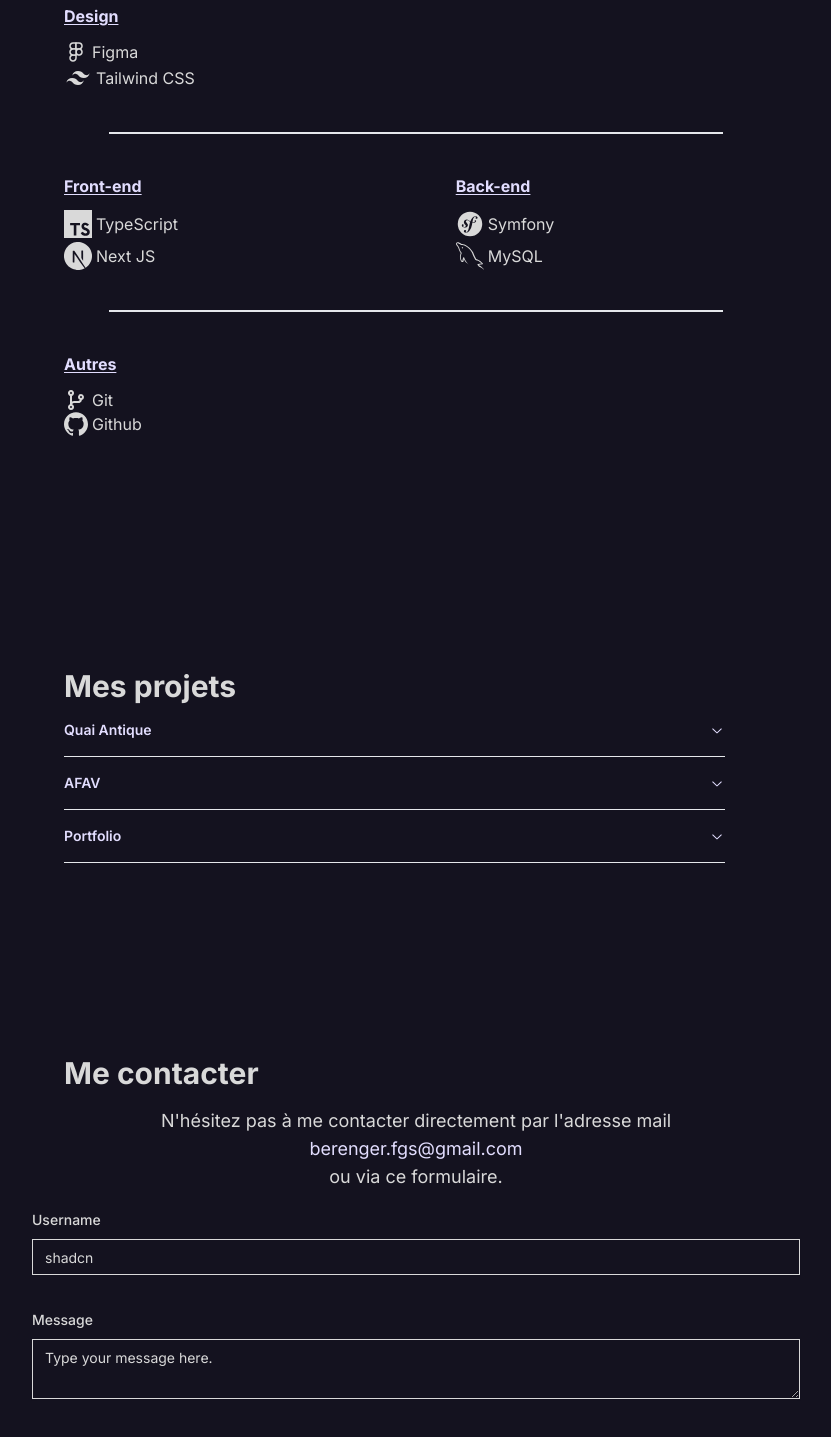
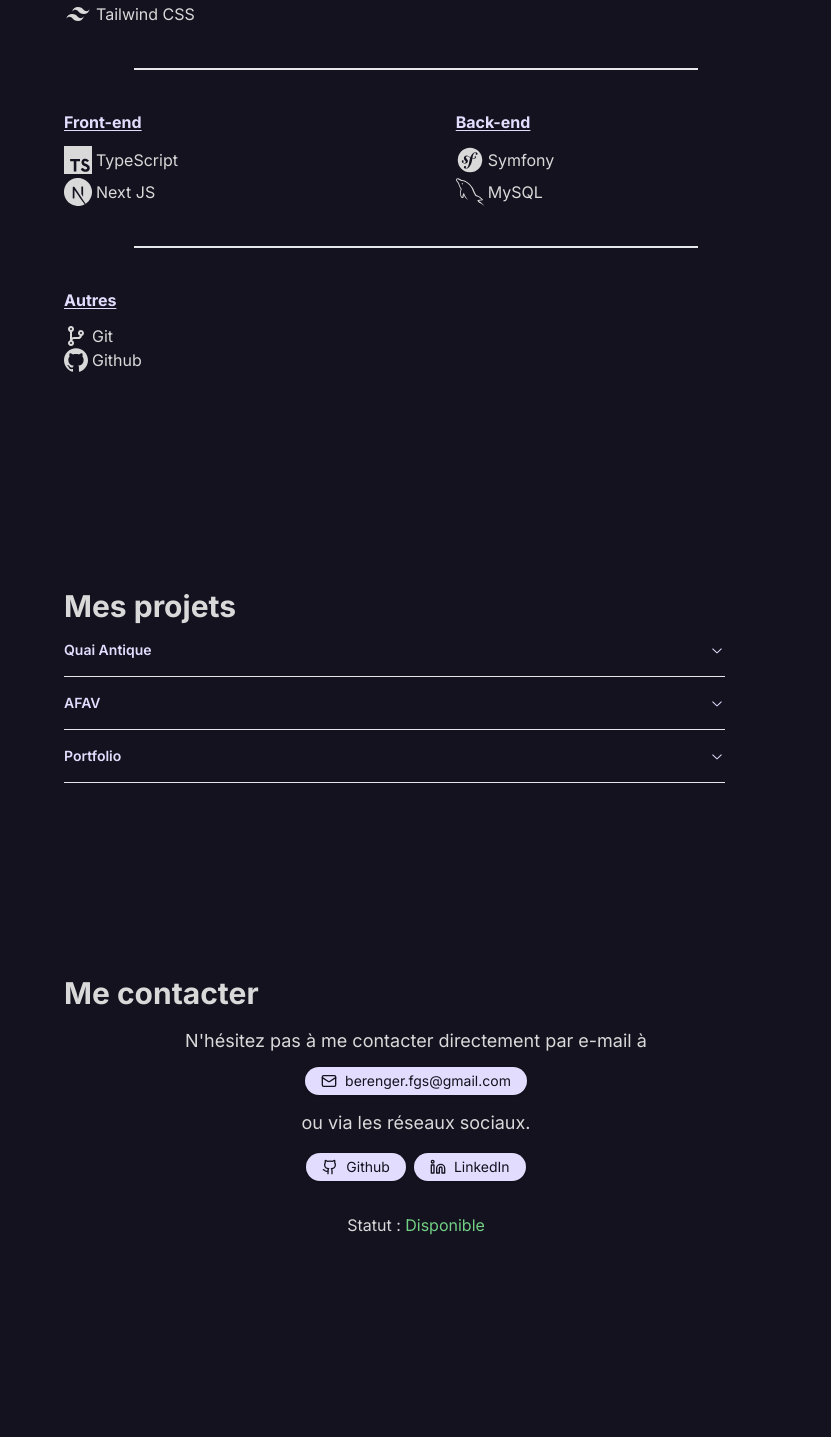
Before and after one commit to beren87/mon-portfolio, a Next.js app: page / in a window 1280 px wide. Shown: the part 1082-2519 px from the top of the page, without its empty margins (224-1055 px from the left). After the commit the page ends 2475 px from the top, so only its background shows below. Built offline with nearby package versions, Linux system fonts and the light colour scheme.

Commit message:
adjustment of each section's container and improvement of the contact section

```diff
--- a/components/About.tsx
+++ b/components/About.tsx
@@ -10,7 +10,7 @@ export const About = () => {
       id='profil'
       className='container gap-16 pt-8 sm:pt-4 scroll-m-1 sm:scroll-m-24 md:scroll-m-1'
     >
-      <div>
+      <div className='pt-3 sm:pt-8'>
         <h1 className='font-bold text-lg sm:text-3xl'>À propos de moi</h1>
       </div>
       <div className='flex flex-row py-4 sm:py-10'>
--- a/components/Contact.tsx
+++ b/components/Contact.tsx
@@ -1,110 +1,65 @@
 "use client"
-import React, { useState } from "react"
-import { z } from "zod"
-import { zodResolver } from "@hookform/resolvers/zod"
-import { useForm } from "react-hook-form"
+import React from "react"
+import Link from "next/link"
+import { Mail, Github, Linkedin } from "lucide-react"
+
 import { Button } from "@/components/ui/button"
-import {
-  Form,
-  FormControl,
-  FormDescription,
-  FormField,
-  FormItem,
-  FormLabel,
-  FormMessage,
-} from "@/components/ui/form"
-import { Input } from "@/components/ui/input"
-import { Textarea } from "@/components/ui/textarea"
-
-const formSchema = z.object({
-  username: z
-    .string()
-    .min(2, {
-      message: "Le nom doit contenir au moins 2 caractères",
-    })
-    .max(50, {
-      message: "Le nom doit contenir au maximum 50 caractères",
-    }),
-  message: z.string(), // Ajout du schéma pour le champ message
-})
 
 export const Contact = () => {
-  const [isSubmitted, setIsSubmitted] = useState(false)
-
-  const form = useForm<z.infer<typeof formSchema>>({
-    resolver: zodResolver(formSchema),
-    defaultValues: {
-      username: "",
-      message: "", // Définir une valeur par défaut pour le champ message
-    },
-  })
-
-  const onSubmit = form.handleSubmit(values => {
-    console.log("Form submitted with values:", values)
-    setIsSubmitted(true)
-    form.reset() // Réinitialiser les valeurs du formulaire
-  })
-
   return (
     <section
       id='contact'
-      className='scroll-m-1 sm:scroll-m-24 md:scroll-m-1 pt-20 pb-72 sm:pb-20 sm:pt-4'
+      className='container scroll-m-1 sm:scroll-m-24 md:scroll-m-1 pt-20 pb-72 sm:pb-20 sm:pt-4'
     >
-      <div className='flex flex-row container gap-16 pt-2 sm:pt-10 md:pt-24'>
+      <div className=' pt-2 sm:pt-10 md:pt-24'>
         <div>
           <h1 className='font-bold text-lg sm:text-3xl'>Me contacter</h1>
-          <div className='pt-8 sm:pt-4 pb-4 text-sm sm:text-lg'>
-            <p className='text-center'>
-              N'hésitez pas à me contacter directement par l'adresse mail{" "}
-              <a
-                className='text-secondary  hover:underline break-normal indent-20 sm:indent-24'
+        </div>
+        <div className=' pt-8 sm:pt-4 pb-4 text-sm sm:text-lg'>
+          <p className='text-center sm:text-center pb-3'>
+            N'hésitez pas à me contacter directement par e-mail à{" "}
+          </p>
+          <div className='text-center sm:text-center pb-3'>
+            <Button className='hover:scale-110 active:scale-105 transition rounded-full font-normal h-7 w-auto bg-secondary hover:bg-secondary-foreground text-accent'>
+              <Link
                 href='mailto:berenger.fgs@gmail.com'
+                className='flex items-center'
               >
+                <Mail className='mr-2 h-4 w-4' />
                 berenger.fgs@gmail.com
-              </a>
-            </p>
-            <p className='text-center'>ou via ce formulaire.</p>
+              </Link>
+            </Button>
           </div>
+
+          <p className='text-center sm:text-center'>
+            ou via les réseaux sociaux.
+          </p>
         </div>
+        <div className='flex gap-2 pb-2 justify-center'>
+          <Button className='hover:scale-110 active:scale-105 transition rounded-full font-normal h-7 w-auto bg-secondary hover:bg-secondary-foreground text-accent'>
+            <Link
+              href='https://github.com/beren87'
+              target='_blank'
+              className='flex items-center'
+            >
+              <Github className='mr-2 h-4 w-4' /> Github
+            </Link>
+          </Button>
+          <Button className='hover:scale-110 active:scale-105 transition rounded-full font-normal h-7 w-auto bg-secondary hover:bg-secondary-foreground text-accent'>
+            <Link
+              href='https://www.linkedin.com/in/berenger-ferguenis/'
+              target='_blank'
+              className='flex items-center'
+            >
+              <Linkedin className='mr-2 h-4 w-4' />
+              LinkedIn
+            </Link>
+          </Button>
+        </div>
+        <h3 className='pb-3 text-center pt-6'>
+          Statut : <span className='text-popover'>Disponible</span>
+        </h3>
       </div>
-      <Form {...form}>
-        <form onSubmit={onSubmit} className='space-y-8'>
-          <FormField
-            control={form.control}
-            name='username'
-            render={({ field }) => (
-              <FormItem>
-                <FormLabel>Username</FormLabel>
-                <FormControl>
-                  <Input placeholder='shadcn' {...field} />
-                </FormControl>
-                <FormDescription />
-                <FormMessage />
-              </FormItem>
-            )}
-          />
-          <FormField
-            control={form.control}
-            name='message'
-            render={({ field }) => (
-              <FormItem>
-                <FormLabel>Message</FormLabel>
-                <FormControl>
-                  <Textarea placeholder='Type your message here.' {...field} />
-                </FormControl>
-                <FormDescription />
-                <FormMessage />
-              </FormItem>
-            )}
-          />
-
-          {isSubmitted ? (
-            <p>Votre message a été soumis avec succès!</p>
-          ) : (
-            <Button type='submit'>Submit</Button>
-          )}
-        </form>
-      </Form>
     </section>
   )
 }
--- a/components/Intro.tsx
+++ b/components/Intro.tsx
@@ -1,10 +1,9 @@
 "use client"
-import React, { useEffect } from "react"
+import React from "react"
 import Image from "next/image"
 import Link from "next/link"
 import { Download, Github, Linkedin, Mail, ScrollText } from "lucide-react"
 import { Button } from "@/components/ui/button"
-import { useInView } from "react-intersection-observer"
 
 export const Intro = () => {
   return (
--- a/components/Projects.tsx
+++ b/components/Projects.tsx
@@ -21,13 +21,12 @@ export const Projects = () => {
   return (
     <section
       id='projets'
-      className='scroll-m-1 sm:scroll-m-24 md:scroll-m-1 pt-20 pb-72 sm:pb-20 sm:pt-4'
+      className='container scroll-m-1 sm:scroll-m-24 md:scroll-m-1 pb-72 sm:pb-20 pt-24 sm:pt-10 md:pt-24'
     >
-      <div className='flex flex-row container gap-16 pt-24 sm:pt-10 md:pt-24'>
       <div>
         <h1 className='font-bold text-lg sm:text-3xl'>Mes projets</h1>
-          {/* accordion */}
-
+      </div>
+      <div className='flex flex-row'>
         <Accordion type='single' collapsible>
           {projectData.map((project, index) => (
             <AccordionItem key={index} value={`item-${index + 1}`}>
@@ -80,7 +79,6 @@ export const Projects = () => {
           ))}
         </Accordion>
       </div>
-      </div>
     </section>
   )
 }
--- a/components/Skill.tsx
+++ b/components/Skill.tsx
@@ -6,15 +6,13 @@ export const Skill = () => {
   return (
     <section
       id='competences'
-      className='scroll-m-1 sm:scroll-m-24 md:scroll-m-1 pb-20 pt-9 sm:pt-4'
+      className='container scroll-m-1 sm:scroll-m-24 md:scroll-m-1 pb-20 pt-9 sm:pt-4'
     >
-      <div className='flex flex-row container gap-16 pt-24 sm:pt-10 md:pt-24'>
-        <div>
-          <h1 className='font-bold text-lg sm:text-3xl'>Mes compétences</h1>
-        </div>
+      <div className='flex flex-row'>
+        <h1 className='font-bold text-lg sm:text-3xl'>Mes compétences</h1>
       </div>
 
-      <div className='flex flex-row container gap-16 py-4 sm:py-10'>
+      <div className='flex flex-row gap-16 py-3 sm:py-10'>
         <div>
           <h2 className='font-bold text-secondary -h2 text-sm sm:text-base pb-3 underline underline-offset-2'>
             Design
@@ -81,7 +79,7 @@ export const Skill = () => {
         <div className='border bg-primary h-px w-4/5'></div>
       </div>
 
-      <div className='flex flex-row container gap-16 py-4 sm:py-10'>
+      <div className='flex flex-row gap-16 py-4 sm:py-10'>
         <div className='flex-grow'>
           <div>
             <h2 className='font-bold text-secondary -h2 text-sm sm:text-base pb-3 underline underline-offset-2'>
@@ -154,7 +152,7 @@ export const Skill = () => {
       <div className='flex justify-center items-center'>
         <div className='border bg-primary h-px w-4/5'></div>
       </div>
-      <div className='flex flex-row container gap-16 py-4 sm:py-10'>
+      <div className='flex flex-row gap-16 py-4 sm:py-10'>
         <div>
           <h2 className='font-bold text-secondary -h2 text-sm sm:text-base pb-3 underline underline-offset-2'>
             Autres
```
Lines whose indentation alone changed are shown as unchanged.
